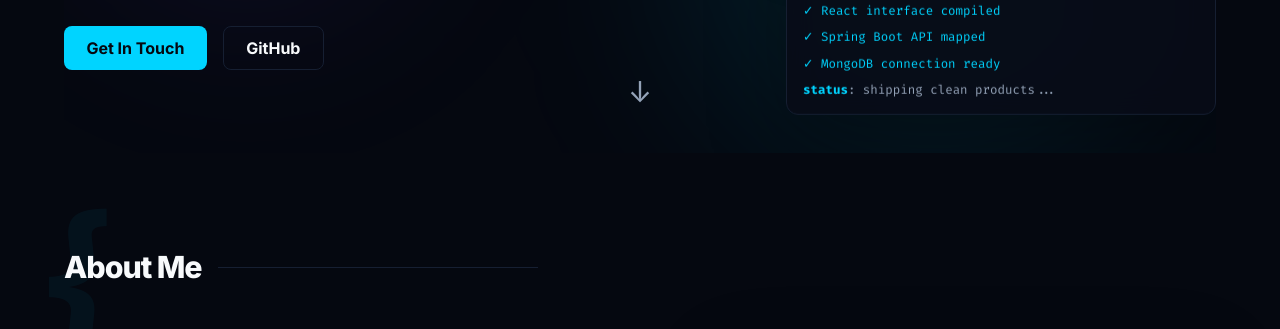
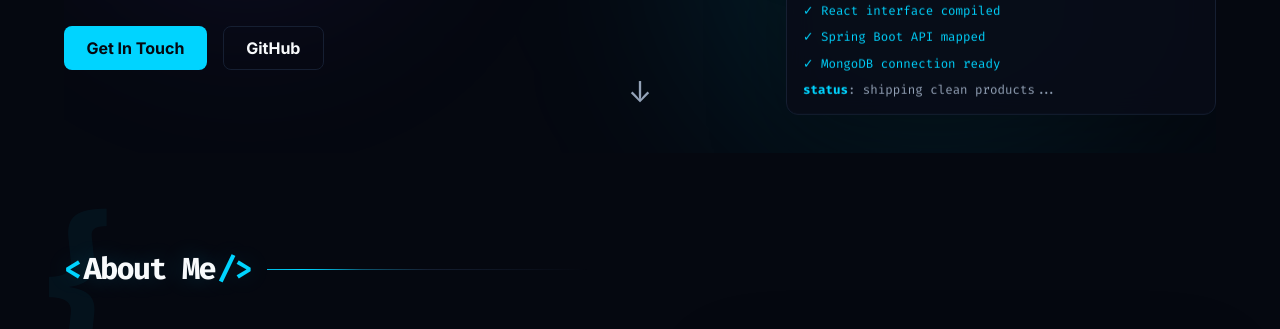
Before and after one commit to raj11mm/Portfolio-latest, a plain HTML site: page index.html in a window 1280 px wide. Shown: the part 471-800 px from the top of the page. Drawn offline with Linux system fonts and the light colour scheme.

Commit message:
Style section headings and rename tech stack

```diff
--- a/index.html
+++ b/index.html
@@ -188,7 +188,7 @@
         <div class="pattern" aria-hidden="true"></div>
         <span class="watermark" aria-hidden="true">#</span>
         <div class="section-heading reveal">
-          <h2>Technical Arsenal</h2>
+          <h2>My Tech Stack</h2>
           <span></span>
         </div>
         <div class="skill-grid">
--- a/styles.css
+++ b/styles.css
@@ -492,14 +492,53 @@ a {
 }
 
 .section-heading h2 {
+  position: relative;
+  display: inline-flex;
+  align-items: center;
+  gap: 0.2rem;
   font-size: 1.9rem;
   font-weight: 800;
+  font-family: "Fira Code", monospace;
+  letter-spacing: -0.06em;
+  text-shadow: 0 0 24px hsl(var(--primary) / 0.2);
+}
+
+.section-heading h2::before {
+  content: "<";
+  color: hsl(var(--primary));
+  font-weight: 700;
+}
+
+.section-heading h2::after {
+  content: " />";
+  color: hsl(var(--primary));
+  font-weight: 700;
+}
+
+.section-heading h2:hover {
+  color: hsl(var(--primary));
+}
+
+.section-heading h2:hover::before,
+.section-heading h2:hover::after {
+  animation: bracket-pop 650ms ease;
 }
 
 .section-heading span {
   width: min(20rem, 35vw);
   height: 1px;
-  background: hsl(var(--border));
+  background: linear-gradient(90deg, hsl(var(--primary) / 0.8), hsl(var(--border)), transparent);
+  position: relative;
+  overflow: hidden;
+}
+
+.section-heading span::after {
+  content: "";
+  position: absolute;
+  inset: 0;
+  width: 38%;
+  background: linear-gradient(90deg, transparent, hsl(var(--primary)), transparent);
+  animation: heading-scan 2.8s ease-in-out infinite;
 }
 
 .about-grid {
@@ -1365,6 +1404,31 @@ footer p {
   }
 }
 
+@keyframes heading-scan {
+  0% {
+    transform: translateX(-120%);
+    opacity: 0;
+  }
+  35%,
+  70% {
+    opacity: 1;
+  }
+  100% {
+    transform: translateX(280%);
+    opacity: 0;
+  }
+}
+
+@keyframes bracket-pop {
+  0%,
+  100% {
+    transform: translateY(0);
+  }
+  40% {
+    transform: translateY(-4px);
+  }
+}
+
 @media (max-width: 900px) {
   .nav nav {
     display: none;
```
